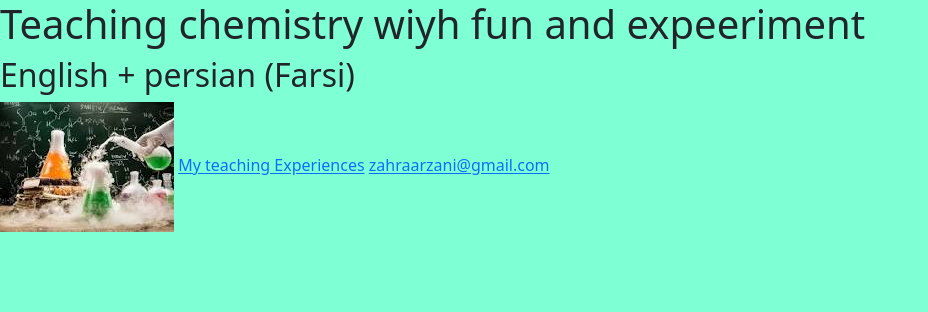
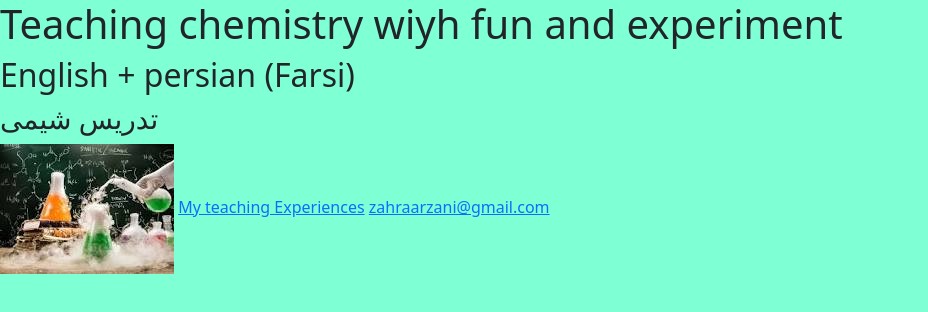
Before and after one commit to zarzani/zahra, a plain HTML site: page index.html in a window 1280 px wide. Shown: the whole page, without its empty margins (0-928 px from the left). Drawn offline with nearby package versions, Linux system fonts and the light colour scheme.

```diff
--- a/index.html
+++ b/index.html
@@ -2,7 +2,8 @@
 <html lang="en">
 <head>
     <meta charset="UTF-8">
-    <meta name="discription" content="teaching chemistry in english and Farsi ( persian)" for general chemistry,organic chemistry I and analitical chemistry>
+    <meta name="discription" content="teaching chemistry in english and Farsi ( persian)"
+    تدریس شیمی  for general chemistry,organic chemistry I and analitical chemistry>
 
     <meta name="viewport" content="width=device-width, initial-scale=1.0">
     <link href="https://cdn.jsdelivr.net/npm/bootstrap@5.3.3/dist/css/bootstrap.min.css" rel="stylesheet" integrity="sha384-QWTKZyjpPEjISv5WaRU9OFeRpok6YctnYmDr5pNlyT2bRjXh0JMhjY6hW+ALEwIH" crossorigin="anonymous">
@@ -11,8 +12,9 @@
     <title>Teaching Chemistry</title>
 </head>
 <body>
-    <h1>Teaching chemistry wiyh fun and expeeriment</h1>
+    <h1>Teaching chemistry wiyh fun and experiment</h1>
     <h2>English + persian (Farsi)</h2>
+    <h3>تدریس شیمی</h3>
 
     <img src="chem-1.jpg" alt="chemistry" class="chemistrylab">
 
```
Also changed, not shown: about.html (+1 -0 lines).
